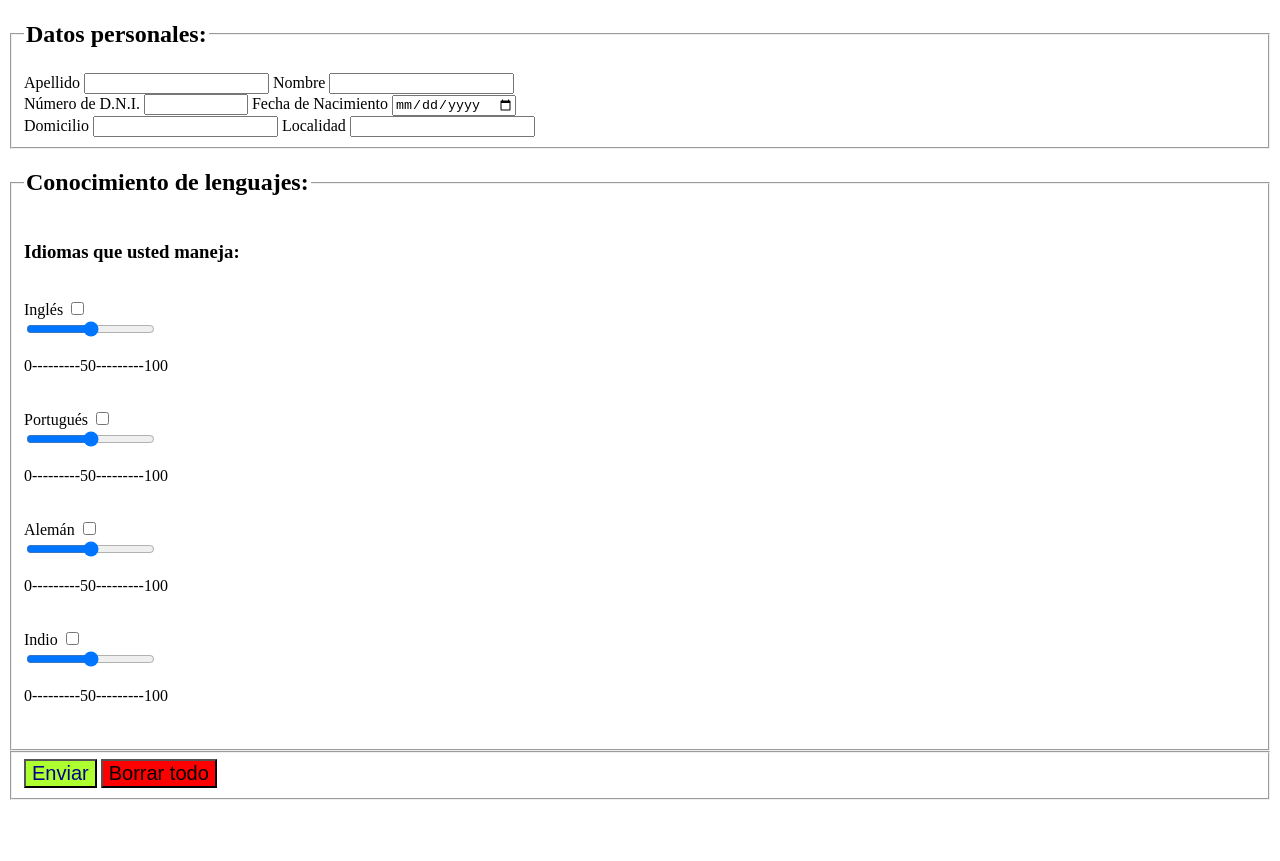
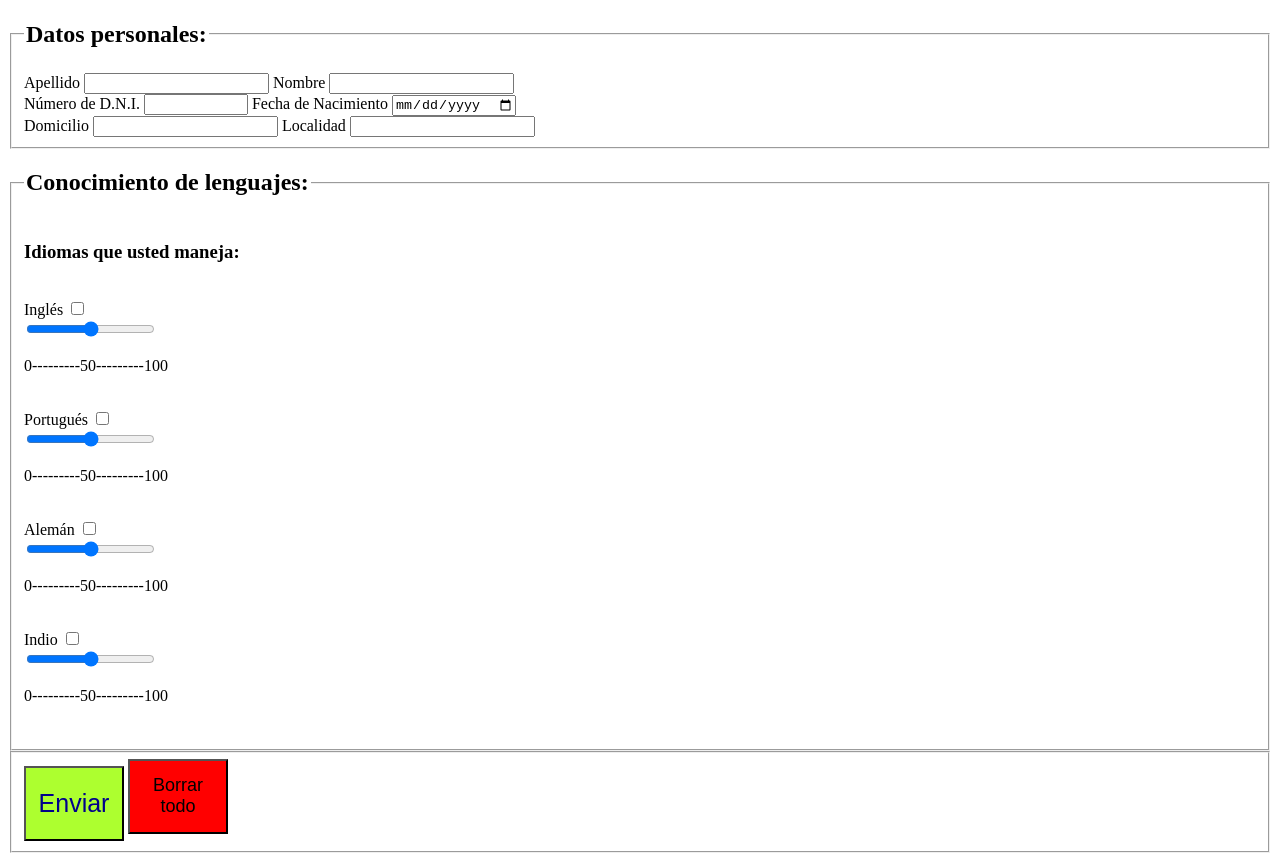
Before and after one commit to Fix404/Sistemas_de_procesamiento_de_datos, a plain HTML site: page HTML 5/Entrega 2/formulario.html in a window 1280 px wide. Shown: the part 79-940 px from the top of the page. Before the commit the page ends 887 px from the top, so only its background shows below. Drawn offline with Linux system fonts and the light colour scheme.

Commit message:
Ejercicio formularios

```diff
--- a/HTML 5/Entrega 2/formulario.html
+++ b/HTML 5/Entrega 2/formulario.html
@@ -1,22 +1,50 @@
 <!DOCTYPE html>
 <html lang="es-AR">
     <head>
-        <style>
-            input[type="submit"] {background-color: greenyellow;
-            color: darkblue;
-            font-size: 20px;
+    <meta charset="utf-8">
+    <style>
+        button[type="submit"] {background-color: greenyellow;
+        color: darkblue;
+        height: 75px;
+        width: 100px;
+        font-size: 25px;
         }
-        input[type="reset"] {background-color: red;
-            color: black;
-            font-size: 20px;}
-        </style>
+        button[type="reset"] {background-color: red;
+        color: black;
+        height: 75px;
+        width: 100px;
+        font-size: 18px;
+        }
+    </style>
+    <script>
+		function mostrarDatosCopiarPegar(){
+			vnombre = document.getElementById("Nombre").value;
+			vapellido = document.getElementById("Apellido").value;
+			vnum = document.getElementById("dni").value;
+			/* Imprime los datos */
+			document.write("Los datos ingresados fueron: <br/>");
+			document.write("Apellido: "+vapellido+"<br/>");
+			document.write("Nombre: "+vnombre+"<br/>");
+			document.write("Documento: "+vnum+"<br/>");
+            document.write("<br/>");
+            document.write("Por razones de seguridad nacional, sólo se muestran estos datos. El resto será almacenado y analizado por el bienestar de nuestro glorioso régimen");
+			/*******************************************************/
+				for (var i = 0; i <  radios.length; i++) {
+				if (radios[i].checked) {
+					var vvgen = radios[i].value;
+					break;
+				}
+				}
+			/**********************************************/
+		}
+		</script>
     </head>
     <main>
         <body>
             <header>
                 <h1>Queremos conocerlo:</h1>
             </header>
-            <form method="get">
+            <form action="" method="post">
                 <fieldset>
                 <legend><h2>Datos personales:</h2></legend>
                 <label for="Apellido">Apellido</label>
@@ -53,8 +81,8 @@
                     <p> 0---------50---------100</p><br>
                 </fieldset>
                 <fieldset>
-                    <input type="submit" value="Enviar">
-                    <input type="reset" value="Borrar todo">
+                    <button type="submit" onClick="mostrarDatosCopiarPegar()">Enviar</button>
+                    <button type="reset">Borrar todo</button>
                 </fieldset>
             </form>
         </body>
```
